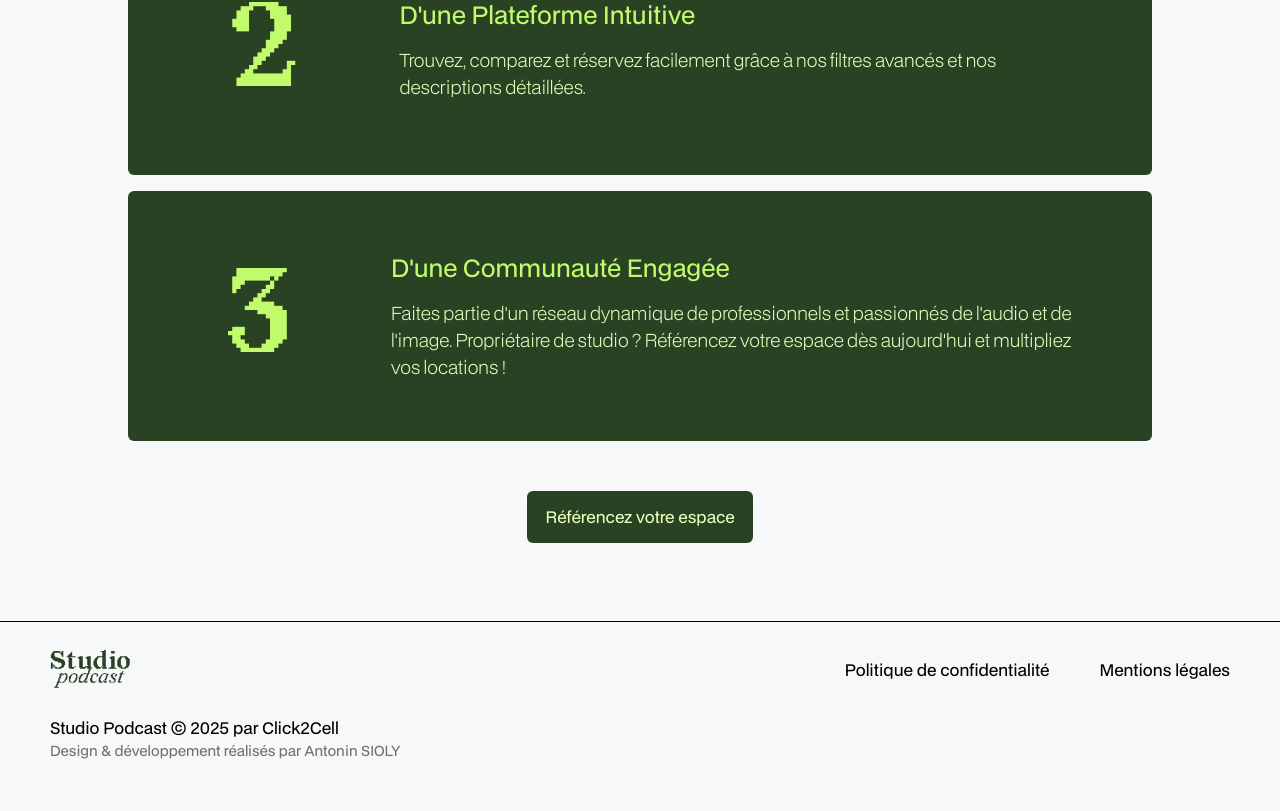
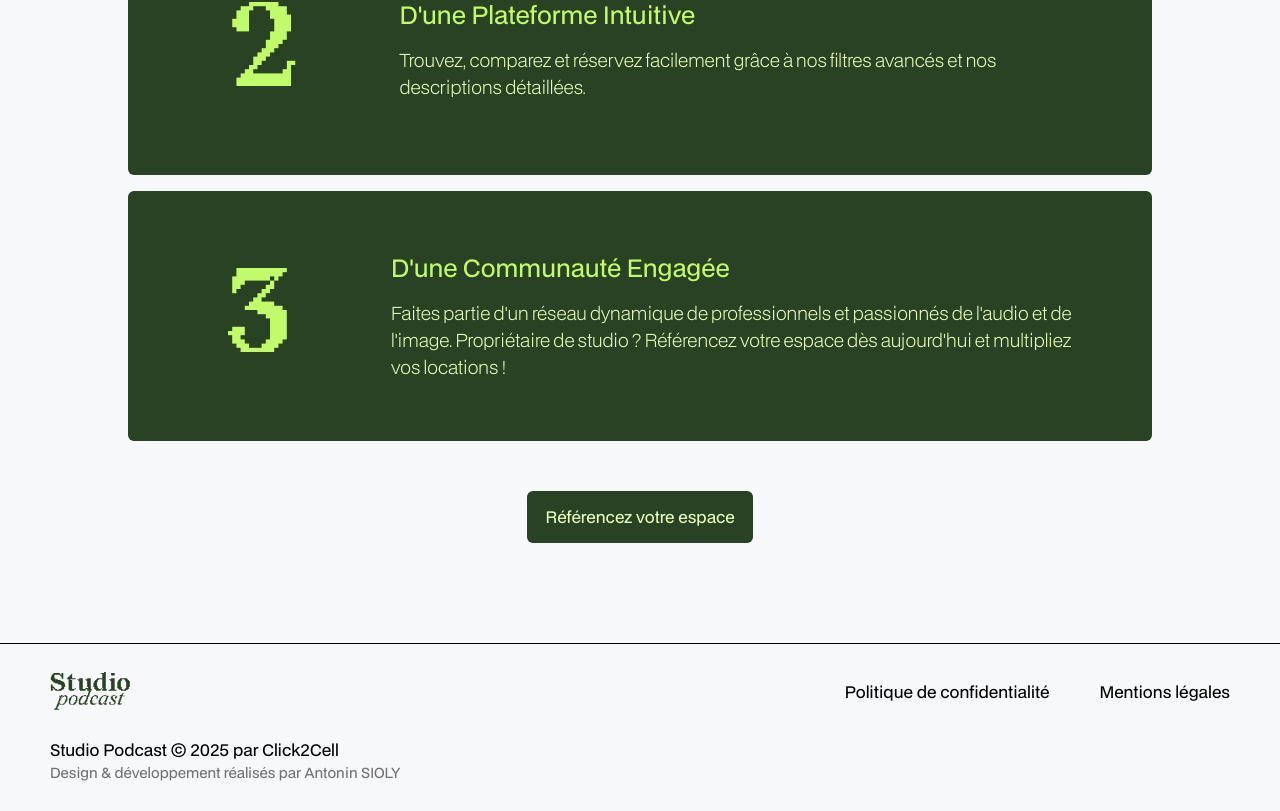
Before and after one commit to HeyAnto/studio-podcast, a Next.js app: page / in a window 1280 px wide. Shown: the part 4185-4996 px from the top of the page. Before the commit the page ends 4974 px from the top, so only its background shows below. Built offline with nearby package versions, Linux system fonts and the light colour scheme.

Commit message:
Increase footer top margin

```diff
--- a/src/components/footer/Footer.module.css
+++ b/src/components/footer/Footer.module.css
@@ -3,7 +3,7 @@
   display: flex;
   flex-direction: column;
   align-items: center;
-  margin-top: 28px;
+  margin-top: 50px;
   background-color: var(--color-white);
   border-top: solid 1px var(--color-dark);
 }
```
